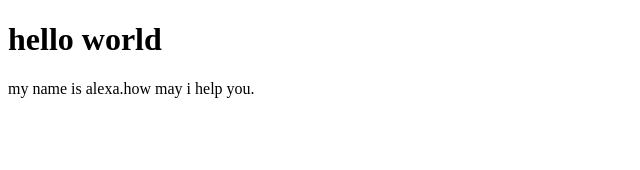
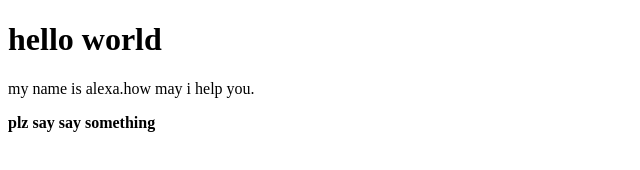
Before and after one commit to Piyash002/my-seven-repo, a plain HTML site: page index.html in a window 1280 px wide. Shown: the whole page, without its empty margins (0-640 px from the left). Drawn offline with Linux system fonts and the light colour scheme.

Commit message:
update b tag

```diff
--- a/index.html
+++ b/index.html
@@ -9,5 +9,6 @@
 <body>
     <h1>hello world</h1>
     <p>my name is alexa.how may i help you.</p>
+    <b>plz say say something</b>
 </body>
 </html>
```
